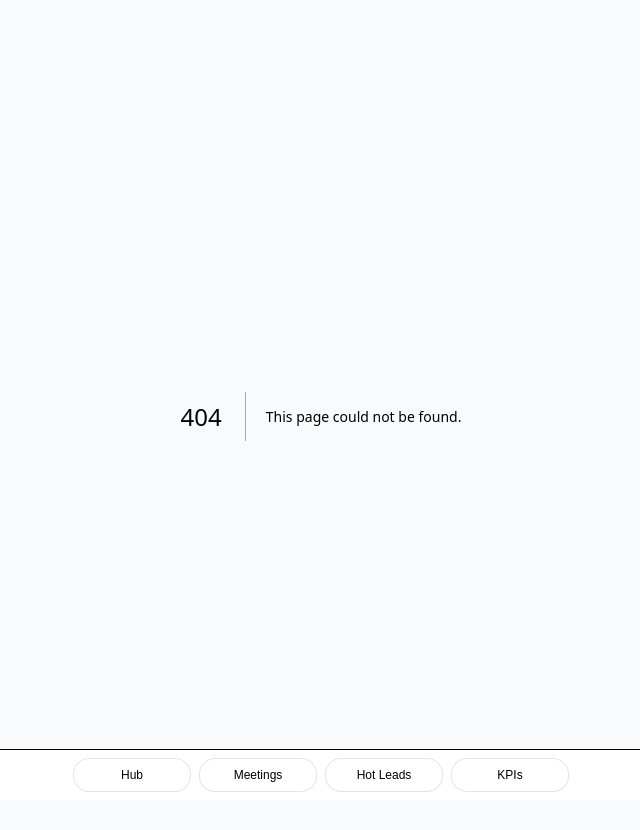
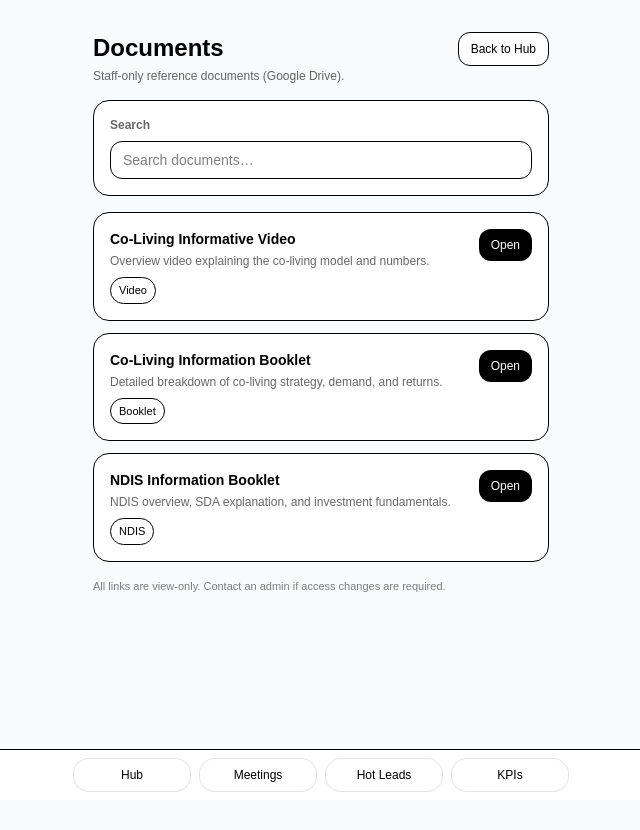
Before and after one commit to ImperialAdvocates/Imperial-team-app, a Next.js app: page /documents in a window 1280 px wide. Before the commit this address had no page. Shown: the top 830 px of the page, without its empty margins (319-959 px from the left). Built offline with nearby package versions, Linux system fonts and the light colour scheme.

Commit message:
documents page

```diff
--- /dev/null
+++ b/app/documents/page.tsx
@@ -0,0 +1,119 @@
+"use client";
+
+import { useMemo, useState } from "react";
+import { useRouter } from "next/navigation";
+
+type DocItem = {
+  title: string;
+  description?: string;
+  url: string;
+  tag?: string;
+};
+
+export default function DocumentsPage() {
+  const router = useRouter();
+  const [query, setQuery] = useState("");
+
+  const docs: DocItem[] = useMemo(
+    () => [
+      {
+        title: "Co-Living Informative Video",
+        description: "Overview video explaining the co-living model and numbers.",
+        url: "https://drive.google.com/file/d/1LqtiozlIMxnTbF8MgDAAqvUHPFo0x3Af/view",
+        tag: "Video",
+      },
+      {
+        title: "Co-Living Information Booklet",
+        description: "Detailed breakdown of co-living strategy, demand, and returns.",
+        url: "https://docs.google.com/document/d/1LyCPs7_yiJsYf-Ntnst1s0cyUTKHXTlE/view",
+        tag: "Booklet",
+      },
+      {
+        title: "NDIS Information Booklet",
+        description: "NDIS overview, SDA explanation, and investment fundamentals.",
+        url: "https://docs.google.com/document/d/1C_HIS4NpNDaEpjtrtHjcdKteRXoBZcJs/view",
+        tag: "NDIS",
+      },
+    ],
+    []
+  );
+
+  const filtered = useMemo(() => {
+    const q = query.trim().toLowerCase();
+    if (!q) return docs;
+    return docs.filter((d) => {
+      const hay = `${d.title} ${d.description ?? ""} ${d.tag ?? ""}`.toLowerCase();
+      return hay.includes(q);
+    });
+  }, [docs, query]);
+
+  return (
+    <div className="min-h-[100dvh] bg-gray-50 p-4">
+      <div className="mx-auto w-full max-w-3xl">
+        {/* Header */}
+        <div className="flex items-start justify-between mb-4">
+          <div>
+            <h1 className="text-2xl font-semibold">Documents</h1>
+            <p className="mt-1 text-xs text-black/60">
+              Staff-only reference documents (Google Drive).
+            </p>
+          </div>
+
+          <button
+            onClick={() => router.push("/hub")}
+            className="rounded-xl border bg-white px-3 py-2 text-xs"
+          >
+            Back to Hub
+          </button>
+        </div>
+
+        {/* Search */}
+        <div className="rounded-2xl border bg-white p-4 mb-4">
+          <div className="text-xs font-semibold text-black/60">Search</div>
+          <input
+            className="mt-2 w-full rounded-xl border px-3 py-2 text-sm"
+            placeholder="Search documents…"
+            value={query}
+            onChange={(e) => setQuery(e.target.value)}
+          />
+        </div>
+
+        {/* Documents */}
+        <div className="grid gap-3">
+          {filtered.map((d) => (
+            <div key={d.title} className="rounded-2xl border bg-white p-4">
+              <div className="flex items-start justify-between gap-3">
+                <div className="min-w-0">
+                  <div className="text-sm font-semibold">{d.title}</div>
+                  {d.description && (
+                    <div className="mt-1 text-xs text-black/60">
+                      {d.description}
+                    </div>
+                  )}
+                  {d.tag && (
+                    <div className="mt-2 inline-flex rounded-full border px-2 py-1 text-[11px]">
+                      {d.tag}
+                    </div>
+                  )}
+                </div>
+
+                <a
+                  href={d.url}
+                  target="_blank"
+                  rel="noreferrer"
+                  className="shrink-0 rounded-xl bg-black px-3 py-2 text-xs text-white"
+                >
+                  Open
+                </a>
+              </div>
+            </div>
+          ))}
+        </div>
+
+        <div className="mt-4 text-[11px] text-black/50">
+          All links are view-only. Contact an admin if access changes are required.
+        </div>
+      </div>
+    </div>
+  );
+}
--- a/app/login/page.tsx
+++ b/app/login/page.tsx
@@ -34,7 +34,10 @@ export default function LoginPage() {
   email,
   password,
   options: {
-            data: { full_name: fullName },
+    data: {
+      full_name: fullName,
+      role: "setter", // ✅ must be admin/setter/closer
+    },
   },
 });
 
--- /dev/null
+++ b/capacitor.config.ts
@@ -0,0 +1,14 @@
+import type { CapacitorConfig } from '@capacitor/cli';
+
+const config: CapacitorConfig = {
+  appId: 'com.imperialadvocates.portal',
+  appName: 'Imperial Advocates',
+  webDir: 'out',
+  bundledWebRuntime: false,
+  server: {
+    url: 'https://imperial-advocates-app-qt8i.vercel.app',
+    cleartext: true,
+  },
+};
+
+export default config;
--- a/package.json
+++ b/package.json
@@ -9,6 +9,8 @@
     "lint": "eslint"
   },
   "dependencies": {
+    "@capacitor/core": "^8.0.1",
+    "@capacitor/ios": "^8.0.1",
     "@supabase/supabase-js": "^2.89.0",
     "next": "16.1.1",
     "react": "19.2.3",
@@ -16,6 +18,7 @@
     "recharts": "^3.6.0"
   },
   "devDependencies": {
+    "@capacitor/cli": "^8.0.1",
     "@tailwindcss/postcss": "^4",
     "@types/node": "^20",
     "@types/react": "^19",
```
Also changed, not shown: 21 other files (tests, documents, lock files or other folders). Lines whose indentation alone changed are shown as unchanged.
